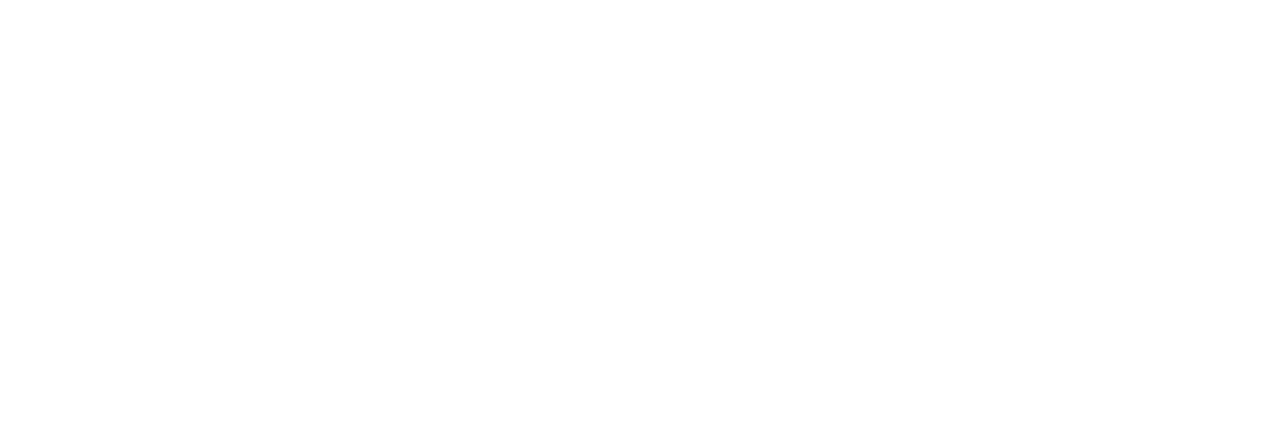
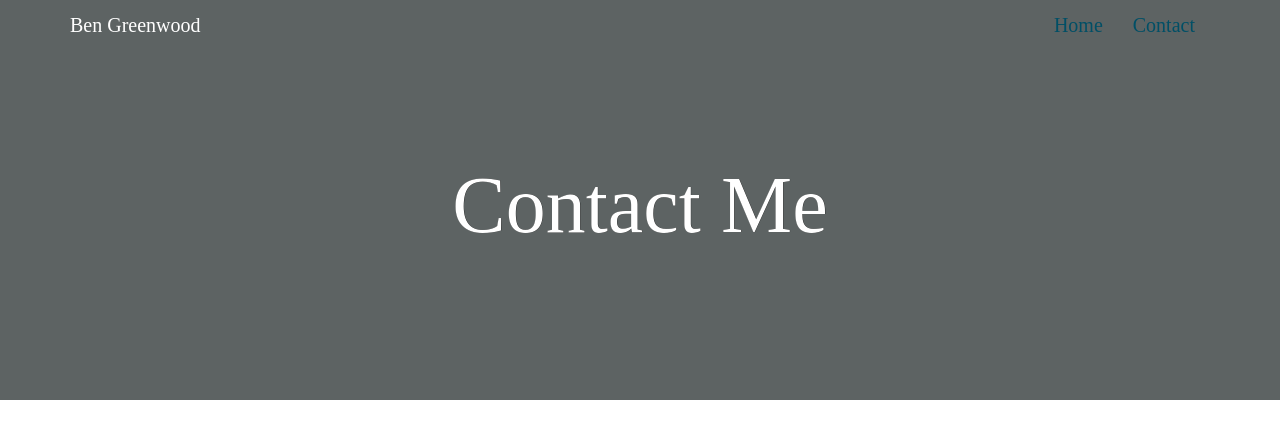
Before and after one commit to ben-greenwood/Bens-Portfolio, a plain HTML site: page contact.html in a window 1280 px wide. Drawn offline with nearby package versions, Linux system fonts and the light colour scheme; a web font is replaced by a local one.

Commit message:
favicon added and contact page started

```diff
--- a/contact.html
+++ b/contact.html
@@ -0,0 +1,28 @@
+<!DOCTYPE html>
+<html>
+  <head>
+    <meta charset="utf-8">
+      <link rel="stylesheet" href="https://maxcdn.bootstrapcdn.com/bootstrap/3.3.6/css/bootstrap.min.css"/>
+      <link href="./resources/css/contact.css" rel="stylesheet" type="text/css">
+      <link rel="icon" href="./resources/images/favicon.ico" type="image/x-icon">
+    <title>Ben's Portfolio | Contact</title>
+  </head>
+  <body>
+    <nav class="navbar navbar-fixed-top">
+      <div class="container">
+        <div class="navbar-header">
+          <span class="navbar-brand">Ben Greenwood</span>
+        </div>
+        <ul class="nav navbar-nav">
+          <li><a href="./home.html">Home</a></li>
+          <li><a class="contact" href="./contact.html">Contact</a></li>
+        </ul>
+      </div>
+    </nav>
+    <div class="jumbotron">
+      <div class="container">
+        <h1 class="medium">Contact Me</h1>
+      </div>
+    </div>
+  </body>
+</html>
--- a/resources/css/contact.css
+++ b/resources/css/contact.css
@@ -0,0 +1,62 @@
+@font-face {
+  font-family: 'Nixie One';
+  font-style: normal;
+  font-weight: 400;
+  src: local('Nixie One'), local('NixieOne-Regular'), url(https://fonts.gstatic.com/s/nixieone/v8/gQ0PT3rPU_Et2ExNz-ahmpBw1xU1rKptJj_0jans920.woff2) format('woff2');
+  unicode-range: U+0000-00FF, U+0131, U+0152-0153, U+02C6, U+02DA, U+02DC, U+2000-206F, U+2074, U+20AC, U+2212, U+2215;
+}
+
+body {
+  font-family: "Nixie One";
+  font-size: 18px;
+  margin: 0;
+
+}
+
+a {
+  color: #004F66;
+}
+
+nav {
+  display: flex;
+  color: #fff;
+  font-size: 2rem;
+}
+
+.navbar-nav {
+  display: flex;
+  float: right;
+}
+
+.navbar-brand {
+  font-size: 2rem;
+}
+
+li {
+  display: inline-flex;
+}
+
+.jumbotron {
+  text-align: center;
+  display: flex;
+  align-items: center;
+  height: 50vh;
+  margin: 0;
+  color: #fff;
+  text-shadow: 0.25px 0.25px 0.25px #000;
+  background-color: #5D6363;
+}
+
+.jumbotron .container {
+  display: inline-block;
+}
+
+.jumbotron h1 {
+  font-size: 8rem;
+
+}
+
+.jumbotron span {
+  color: #000;
+  text-shadow: 0.25px 0.25px 0.25px #fff;
+}
--- a/resources/css/home.css
+++ b/resources/css/home.css
@@ -83,6 +83,7 @@ h4 {
   border-bottom: 1px solid black;
   padding-bottom: 2rem;
   width: 100%;
+  font-family: "Nixie One";
 }
 
 h5 {
```
Also changed, not shown: home.html (+6 -5 lines), landing.html (+1 -0 lines), resources/images/favicon.ico (added), 2 other files.
